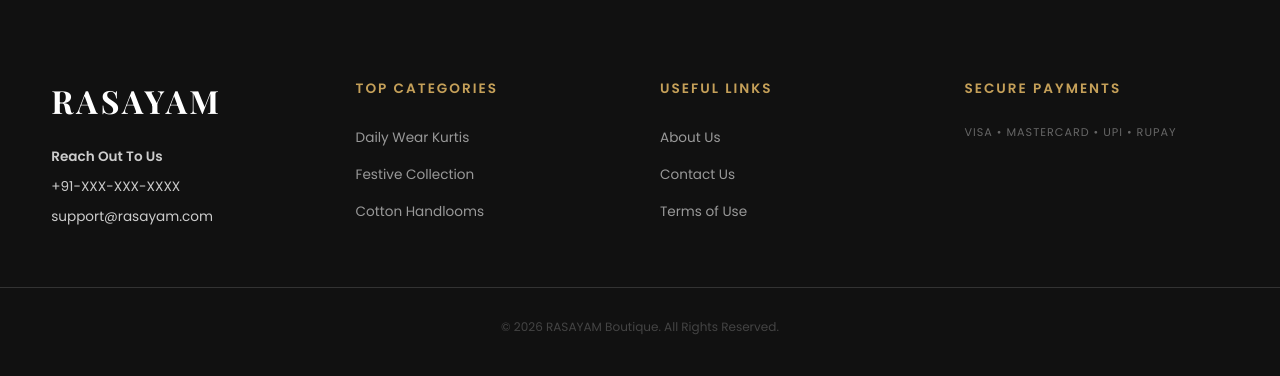
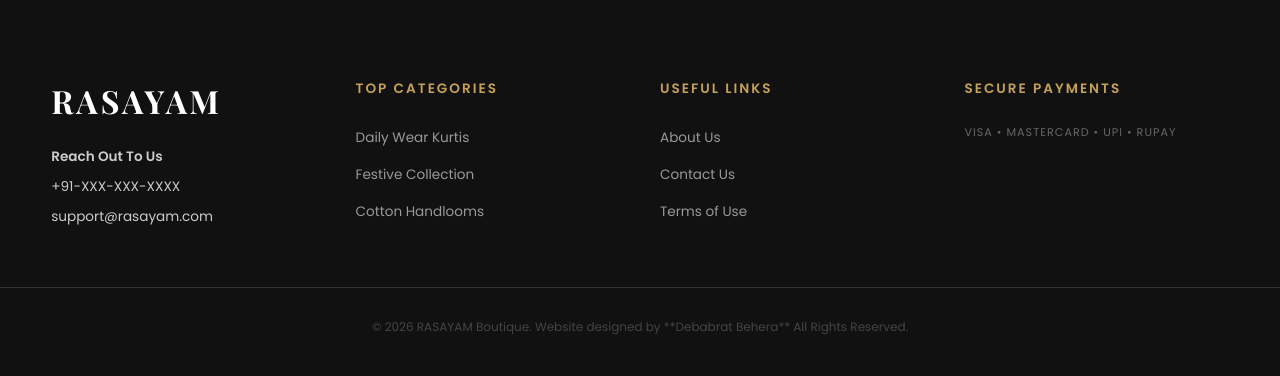
Before and after one commit to Rasayam-Team/Rasayam-website, a Django app: page /about/ in a window 1280 px wide. Shown: the part 1484-1860 px from the top of the page. Run offline with Django 5.2, Linux system fonts and the light colour scheme; data that the repository does not hold is empty; some web fonts are replaced.

Commit message:
added my namr

```diff
--- a/products/templates/products/base.html
+++ b/products/templates/products/base.html
@@ -204,7 +204,8 @@
 
         <div class="footer-bottom">
             <div class="container" style="text-align: center; padding-top: 30px;">
-                <p style="color: #444; font-size: 0.75rem;">&copy; 2026 RASAYAM Boutique. All Rights Reserved.</p>
+                <p style="color: #444; font-size: 0.75rem;">&copy; 2026 RASAYAM Boutique. Website designed by **Debabrat Behera** All Rights Reserved.</p>
+
             </div>
         </div>
     </footer>
```
